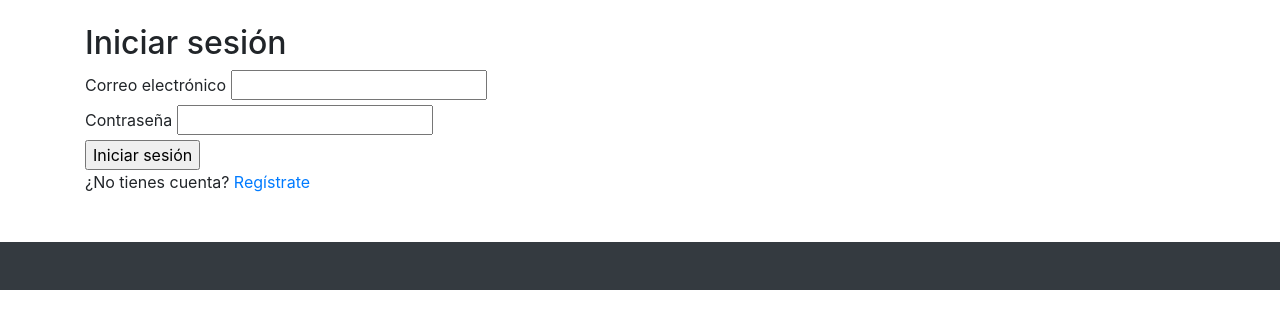
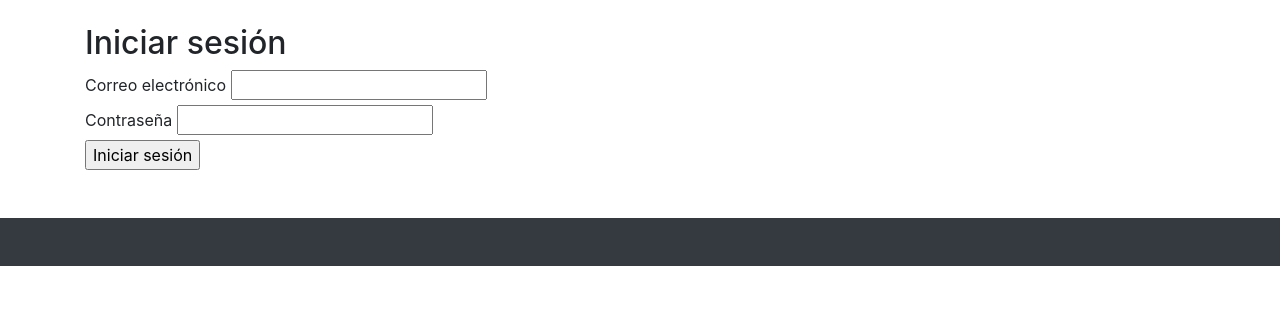
Before and after one commit to Tadeeo0/cutparking_dashboard, a Flask app: page /login in a window 1280 px wide. Shown: the part 56-385 px from the top of the page. Run offline with Flask 3, Linux system fonts and the light colour scheme; some libraries are stand-ins or nearby versions.

Commit message:
The button to register in the login has been removed

```diff
--- a/app/routes.py
+++ b/app/routes.py
@@ -17,7 +17,7 @@ def login():
 
         user = User.query.filter_by(email=form.email.data).first()
         if user:
-            # Verifica si el usuario está activo
+
             if user.is_active:
                 if user.check_password(form.password.data):
                     login_user(user)
--- a/app/templates/login.html
+++ b/app/templates/login.html
@@ -8,5 +8,4 @@
     {{ form.password.label }} {{ form.password() }}<br>
     {{ form.submit() }}
   </form>
-  <p>¿No tienes cuenta? <a href="{{ url_for('main.register') }}">Regístrate</a></p>
 {% endblock %}
```
